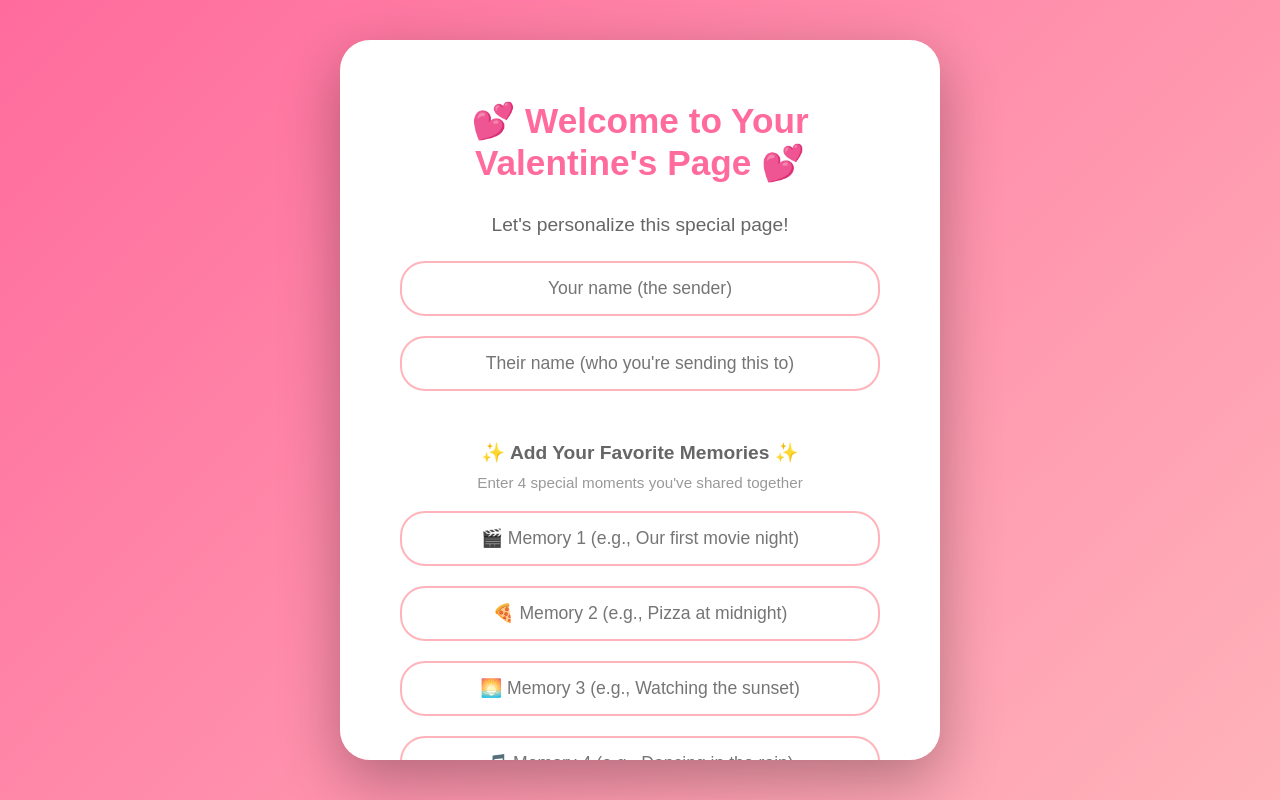
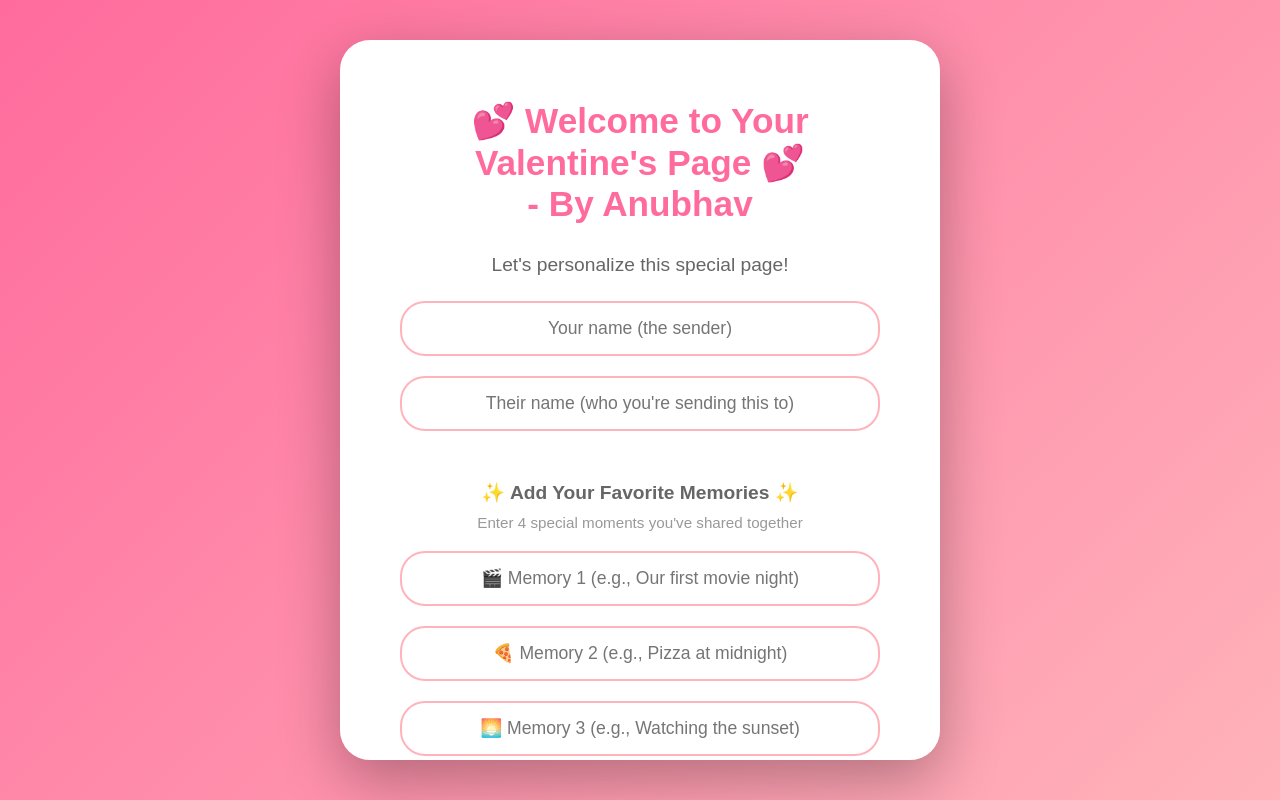
Before and after one commit to s-anubhavsingh/valentines-day-special, a website: page index.html in a window 1280 px wide. Shown: the top 800 px of the page. Drawn offline with Linux system fonts and the light colour scheme.

Commit message:
Update welcome message with author name
Added author credit to the welcome message.

```diff
--- a/index.html
+++ b/index.html
@@ -10,7 +10,7 @@
     <!-- Welcome Screen -->
     <div id="welcome-screen" class="welcome-screen">
         <div class="welcome-content">
-            <h1 class="welcome-title">💕 Welcome to Your Valentine's Page 💕</h1>
+            <h1 class="welcome-title">💕 Welcome to Your Valentine's Page 💕<br>- By Anubhav </h1>
             <div id="sender-form" class="name-form">
                 <p class="form-text">Let's personalize this special page!</p>
                 <input type="text" id="sender-name" placeholder="Your name (the sender)" class="name-input">
```
